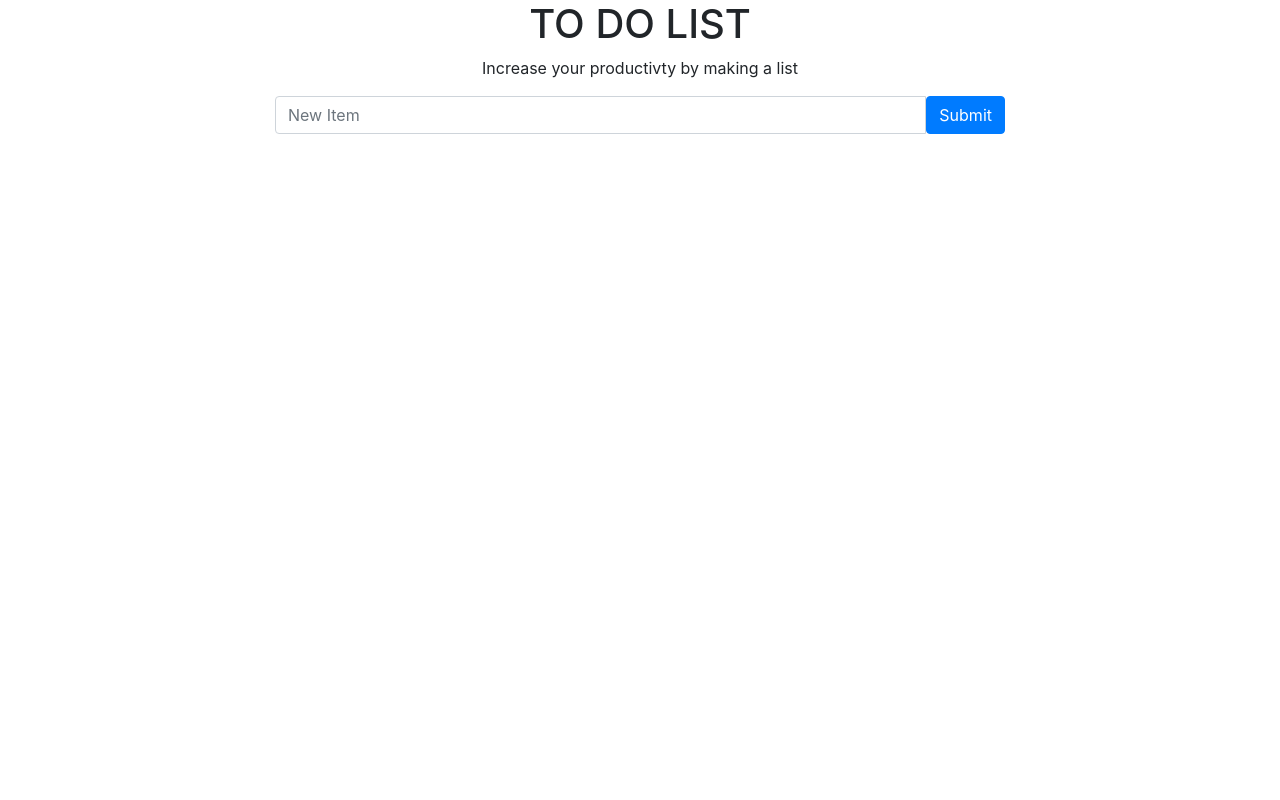
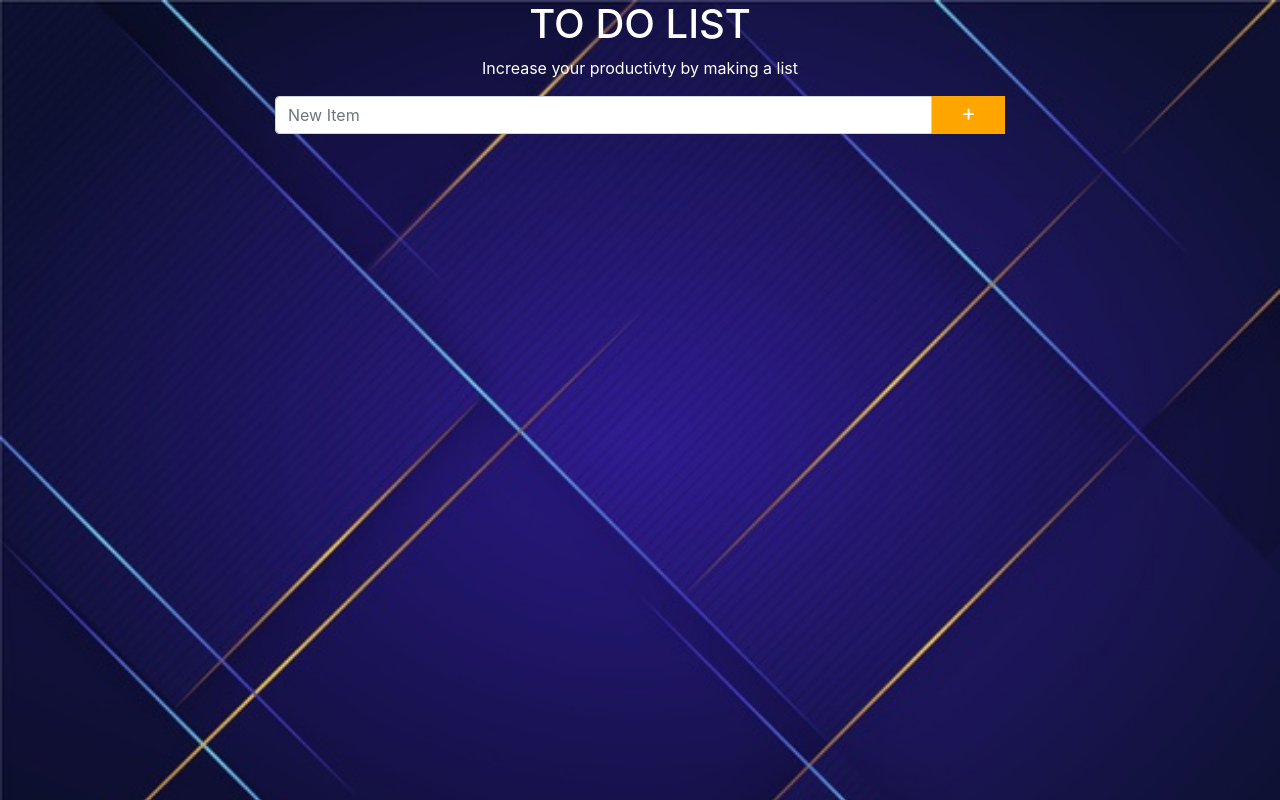
Before and after one commit to LukeGiles3/To-Do-List, a plain HTML site: page index.html in a window 1280 px wide. Drawn offline with nearby package versions, Linux system fonts and the light colour scheme.

Commit message:
newItem function

```diff
--- a/index.html
+++ b/index.html
@@ -7,6 +7,9 @@
     <title>To Do List</title>
     <link rel="stylesheet" href="https://stackpath.bootstrapcdn.com/bootstrap/4.4.1/css/bootstrap.min.css"
         integrity="sha384-Vkoo8x4CGsO3+Hhxv8T/Q5PaXtkKtu6ug5TOeNV6gBiFeWPGFN9MuhOf23Q9Ifjh" crossorigin="anonymous">
+    <link rel="stylesheet" href="styles.css">
+    <script src="script.js"></script>
+
 </head>
 
 <body>
@@ -16,13 +19,14 @@
         <div class="row">
             <form class="col-8 mx-auto">
                 <div class="input-group">
-                    <input type="text" class="form-control" placeholder="New Item">
-                    <button type="submit" class="btn btn-primary">Submit</button>
+                    <input id="myInput" type="text" class="form-control" placeholder="New Item">
+                    <!-- <button onclick="newItem()" type="submit" class="btn btn-primary">+</button> -->
+                    <span onclick="newItem()" class="addBtn">+</span>
                 </div>
             </form>
         </div>
+        <ul class="list-group font-color col-8 mx-auto" id="myUL"></ul>
     </div>
-
     <script src="https://code.jquery.com/jquery-3.4.1.slim.min.js"
         integrity="sha384-J6qa4849blE2+poT4WnyKhv5vZF5SrPo0iEjwBvKU7imGFAV0wwj1yYfoRSJoZ+n"
         crossorigin="anonymous"></script>
--- a/script.js
+++ b/script.js
@@ -0,0 +1,13 @@
+function newItem() {
+    var li = document.createElement("LI");
+    $(li).addClass("list-group-item");
+    var inputValue = document.getElementById("myInput").value;
+    var t = document.createTextNode(inputValue);
+    li.appendChild(t);
+    if (inputValue === '') {
+      alert("You must write something!");
+    } else {
+      document.getElementById("myUL").appendChild(li);
+    }
+    document.getElementById("myInput").value = "";
+    }
--- a/styles.css
+++ b/styles.css
@@ -0,0 +1,16 @@
+body {
+    background-image: url(bg-image1.jpg);
+    background-size: cover;
+    color: white;
+    background-repeat: no-repeat;
+}
+.addBtn {
+    border-radius: 0%;
+    background-color: orange;
+    width: 10%;
+    text-align: center;
+    font-size: 23px;
+  }
+.font-color {
+    color: black;
+}
```
Also changed, not shown: bg-image.jpeg (added), bg-image1.jpg (added).
